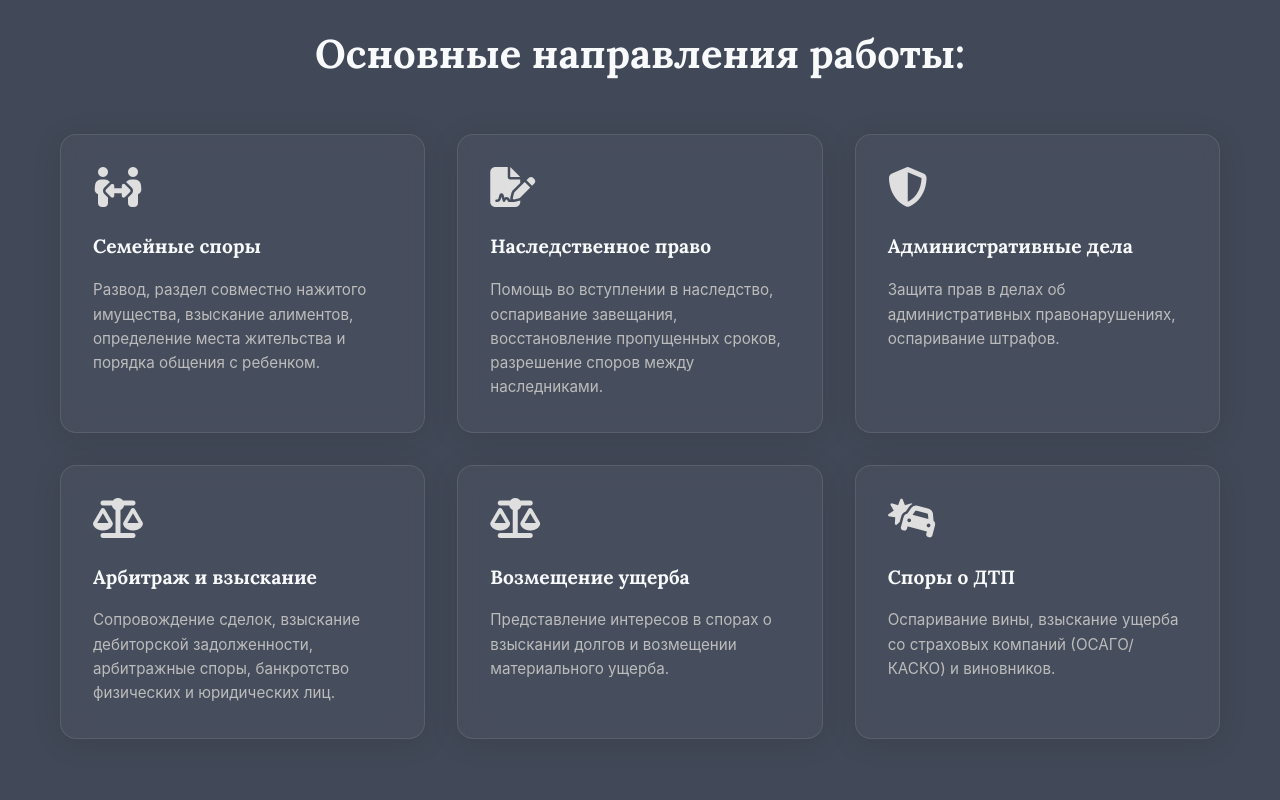
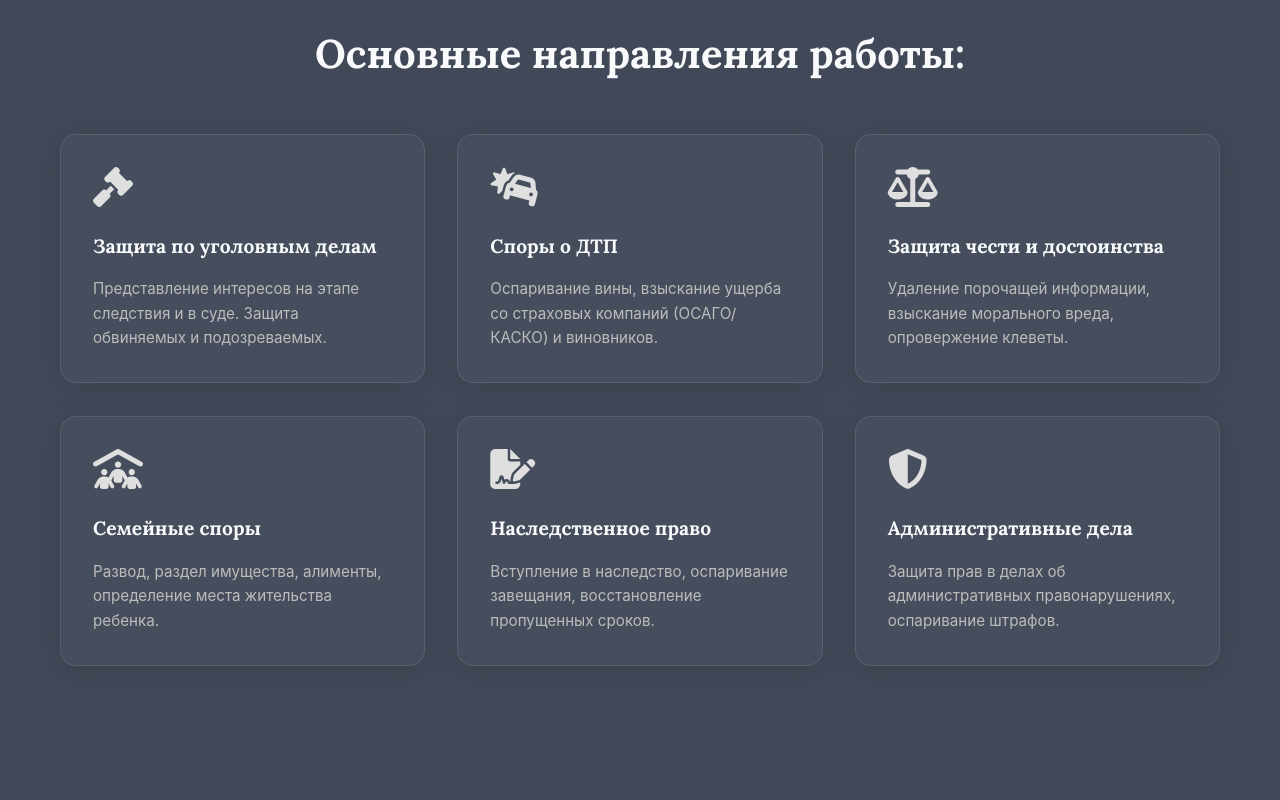
Before and after one commit to frfrmb/pelikh, a plain HTML site: page index.html in a window 1280 px wide. Shown: the part 1700-2500 px from the top of the page. Drawn offline with Linux system fonts and the light colour scheme.

Commit message:
Update index.html

```diff
--- a/index.html
+++ b/index.html
@@ -396,7 +396,7 @@ h1, h2, h3, h4 {
 
     <header>
         <div class="container nav-container">
-            <div class="logo">Юрист <span>Пелих</span></div>
+            <div class="logo">Адвокат<span>Ксения Пелих</span></div>
             <ul class="nav-links" id="navLinks">
                 <li><a href="#about" class="nav-link">Обо мне</a></li>
                 <li><a href="#services" class="nav-link">Услуги</a></li>
@@ -435,39 +435,39 @@ h1, h2, h3, h4 {
             <div class="services-grid">
 
                 <div class="glass-card service-card">
-                    <i class="fa-solid fa-people-arrows service-icon"></i>
+                    <i class="fa-solid fa-gavel service-icon"></i>
+                    <h3>Защита по уголовным делам</h3>
+                    <p>Представление интересов на этапе следствия и в суде. Защита обвиняемых и подозреваемых.</p>
+                </div>
+
+                <div class="glass-card service-card">
+                    <i class="fa-solid fa-car-burst service-icon"></i>
+                    <h3>Споры о ДТП</h3>
+                    <p>Оспаривание вины, взыскание ущерба со страховых компаний (ОСАГО/КАСКО) и виновников.</p>
+                </div>
+
+                <div class="glass-card service-card">
+                    <i class="fa-solid fa-scale-balanced service-icon"></i>
+                    <h3>Защита чести и достоинства</h3>
+                    <p>Удаление порочащей информации, взыскание морального вреда, опровержение клеветы.</p>
+                </div>
+
+                <div class="glass-card service-card">
+                    <i class="fa-solid fa-people-roof service-icon"></i>
                     <h3>Семейные споры</h3>
-                    <p>Развод, раздел совместно нажитого имущества, взыскание алиментов, определение места жительства и порядка общения с ребенком.</p>
+                    <p>Развод, раздел имущества, алименты, определение места жительства ребенка.</p>
                 </div>
 
                 <div class="glass-card service-card">
                     <i class="fa-solid fa-file-signature service-icon"></i>
                     <h3>Наследственное право</h3>
-                    <p>Помощь во вступлении в наследство, оспаривание завещания, восстановление пропущенных сроков, разрешение споров между наследниками.</p>
+                    <p>Вступление в наследство, оспаривание завещания, восстановление пропущенных сроков.</p>
                 </div>
 
                 <div class="glass-card service-card">
                     <i class="fa-solid fa-shield-halved service-icon"></i>
                     <h3>Административные дела</h3>
                     <p>Защита прав в делах об административных правонарушениях, оспаривание штрафов.</p>
-                </div>
-
-                <div class="glass-card service-card">
-                    <i class="fa-solid fa-scale-balanced service-icon"></i>
-                    <h3>Арбитраж и взыскание</h3>
-                    <p>Сопровождение сделок, взыскание дебиторской задолженности, арбитражные споры, банкротство физических и юридических лиц.</p>
-                </div>
-
-                <div class="glass-card service-card">
-                    <i class="fa-solid fa-scale-balanced service-icon"></i>
-                    <h3>Возмещение ущерба</h3>
-                    <p>Представление интересов в спорах о взыскании долгов и возмещении материального ущерба.</p>
-                </div>
-
-                <div class="glass-card service-card">
-                    <i class="fa-solid fa-car-burst service-icon"></i>
-                    <h3>Споры о ДТП</h3>
-                    <p>Оспаривание вины, взыскание ущерба со страховых компаний (ОСАГО/КАСКО) и виновников.</p>
                 </div>
 
             </div>
```
